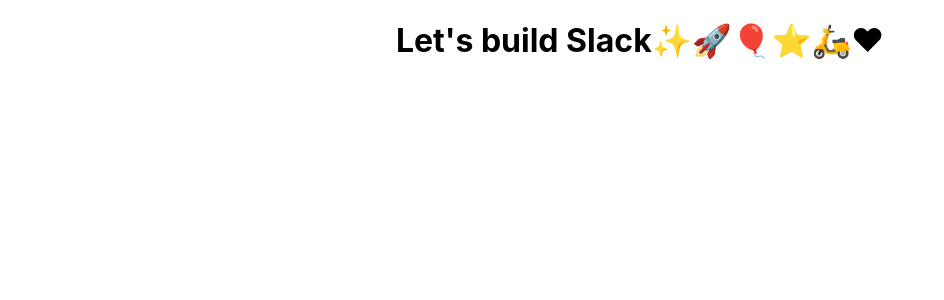
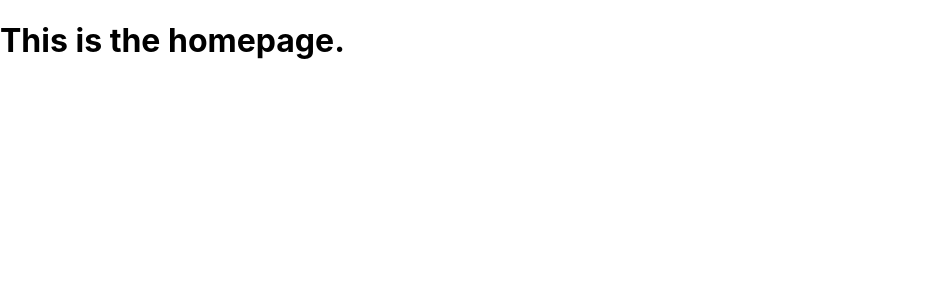
Before and after one commit to EinsVision/Slack-clone, a React (Create React App) app in the folder slack-clone/: page / in a window 1280 px wide. Shown: the top 300 px of the page, without its empty margins (0-944 px from the left). Built offline with nearby package versions, Linux system fonts and the light colour scheme.

Commit message:
applied React router

```diff
--- a/slack-clone/src/App.js
+++ b/slack-clone/src/App.js
@@ -1,10 +1,24 @@
 import React from 'react';
 import './App.css';
+import {
+  BrowserRouter as Router,
+  Switch,
+  Route,
+  Link
+} from "react-router-dom";
 
 function App() {
   return (
-    <div className="App">
-      <h1>Let's build Slack✨🚀🎈⭐🛵❤</h1>
+    <div className="app">
+      <Router>
+      <>
+        <Switch>
+          <Route path="/">
+            <h1>This is the homepage.</h1>
+          </Route>
+        </Switch>
+      </>
+    </Router>
     </div>
   );
 }
```
